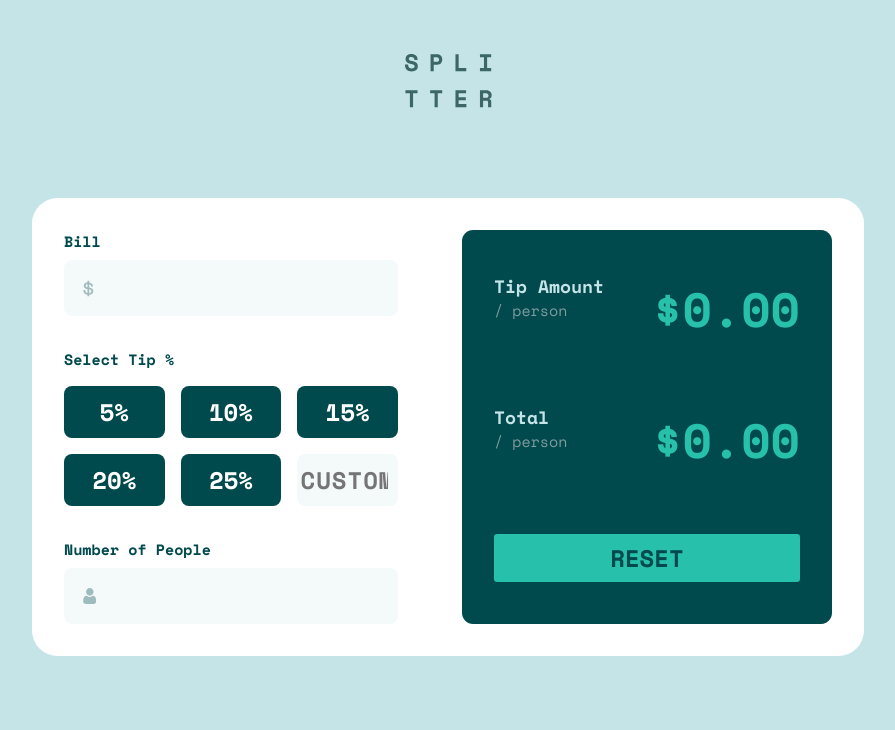
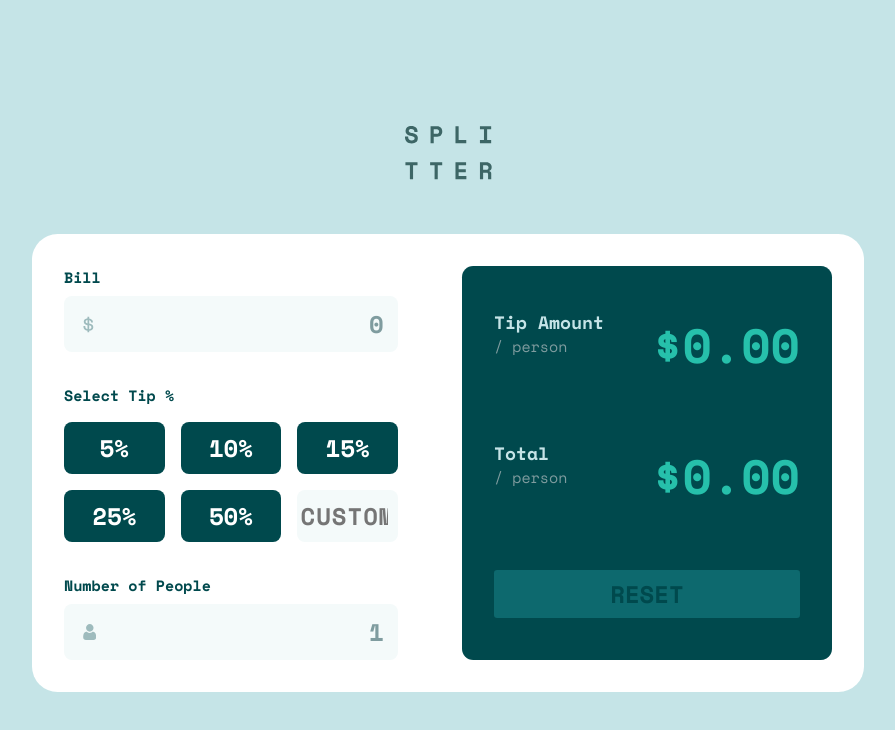
Before and after one commit to LogvnR/tip-calculator-app, a React (Create React App) app: page / in a window 1280 px wide. Shown: the top 730 px of the page, without its empty margins (192-1087 px from the left). Built offline with nearby package versions, Linux system fonts and the light colour scheme.

Commit message:
various bug fixes and style changes

```diff
--- a/public/index.html
+++ b/public/index.html
@@ -7,7 +7,7 @@
     <meta name="theme-color" content="#000000" />
     <meta
       name="description"
-      content="Web site created using create-react-app"
+      content="Meal Tip Calculator and Bil Splitter. Built with Reactjs."
     />
     <link rel="apple-touch-icon" href="%PUBLIC_URL%/logo192.png" />
     <link rel="manifest" href="%PUBLIC_URL%/manifest.json" />
--- a/src/App.js
+++ b/src/App.js
@@ -1,11 +1,12 @@
-import styles from './App.module.css';
+import styles from "./App.module.css";
 
-import Logo from './Assets/Logo';
-import MainCard from './Components/MainCard';
+import Logo from "./Assets/Logo";
+import MainCard from "./Components/MainCard";
 
 const App = () => {
   return (
-    <main className={styles['main-container']}>
+    <main className={styles["main-container"]}>
+      <h1>Splitter</h1>
       <Logo className={styles.logo} />
       <MainCard />
     </main>
--- a/src/App.module.css
+++ b/src/App.module.css
@@ -5,13 +5,22 @@
   align-items: center;
 }
 
-.logo {
-  margin: 2.5rem;
+h1 {
+  display: none;
 }
 
-@media only screen and (min-width: 767px) {
+.logo {
+  margin: 3rem;
+}
+
+@media only screen and (min-width: 769px) {
+  .main-container {
+    height: 100vh;
+    justify-content: center;
+  }
+
   .logo {
     font-size: var(--font-medium);
-    margin: 3em 2.5em 5em;
+    margin: 1em 2.5em 3em;
   }
 }
--- a/src/Components/MainCard.jsx
+++ b/src/Components/MainCard.jsx
@@ -17,6 +17,7 @@ const MainCard = () => {
 
   const [amountValid, setAmountValid] = useState(true);
   const [personsValid, setPersonsValid] = useState(true);
+  const [btnActive, setBtnActive] = useState(false);
 
   const amountChangeHandler = (e) => {
     setAmount(e.target.value);
@@ -38,9 +39,11 @@ const MainCard = () => {
       );
       setTipAmount(tipPerPerson);
       setTotalAmount(amountPerPerson);
+      setBtnActive(true);
     } else {
       setTipAmount("0.00");
       setTotalAmount("0.00");
+      setBtnActive(false);
     }
   }, [amount, tip, persons]);
 
@@ -79,6 +82,7 @@ const MainCard = () => {
           inputHandler={amountChangeHandler}
           name="amount"
           label="Bill"
+          placeholder="0"
         >
           <Dollar />
         </Input>
@@ -90,6 +94,7 @@ const MainCard = () => {
           valid={personsValid}
           name="persons"
           label="Number of People"
+          placeholder="1"
         >
           <Person />
         </Input>
@@ -99,6 +104,7 @@ const MainCard = () => {
         reset={resetForm}
         tipPerPersonAmount={tipAmount}
         totalPerPersonAmount={totalAmount}
+        btnActive={btnActive}
       />
     </form>
   );
--- a/src/Components/Results.jsx
+++ b/src/Components/Results.jsx
@@ -22,7 +22,13 @@ const Results = (props) => {
         </div>
       </div>
       <div className={styles["btn-container"]}>
-        <button onClick={props.reset} className={styles.btn}>
+        <button
+          disabled={!props.btnActive}
+          onClick={props.reset}
+          className={
+            props.btnActive ? styles.btn : `${styles.btn} ${styles.disabled}`
+          }
+        >
           Reset
         </button>
       </div>
--- a/src/Components/Styles/Input.module.css
+++ b/src/Components/Styles/Input.module.css
@@ -51,11 +51,19 @@
   caret-color: var(--main-bg);
 }
 
+.input::placeholder {
+  color: var(--dark-color2);
+}
+
 .error {
   border: 2px solid var(--error);
   outline-color: var(--error);
   color: var(--error);
   caret-color: var(--error);
+}
+
+.error::placeholder {
+  color: var(--error);
 }
 
 .input-container svg {
--- a/src/Components/Styles/MainCard.module.css
+++ b/src/Components/Styles/MainCard.module.css
@@ -6,7 +6,13 @@
   padding: 2rem;
 }
 
-@media only screen and (min-width: 767px) {
+@media only screen and (min-width: 500px) and (max-width: 768px) {
+  .main {
+    padding: 3rem;
+  }
+}
+
+@media only screen and (min-width: 769px) {
   .main {
     width: 65%;
     display: flex;
@@ -25,6 +31,6 @@
     display: flex;
     gap: 4rem;
     border-radius: 1.6rem;
-    margin-top: 3rem;
+    margin-bottom: 2rem;
   }
 }
--- a/src/Components/Styles/Results.module.css
+++ b/src/Components/Styles/Results.module.css
@@ -15,6 +15,7 @@
   margin: 0.9rem 0;
   display: flex;
   justify-content: space-between;
+  cursor: alias;
 }
 
 .description {
@@ -69,6 +70,8 @@
   text-transform: uppercase;
   color: var(--dark-bg);
   background-color: var(--main-bg);
+  transition: all 0.25s ease-in-out;
+  cursor: pointer;
 }
 
 .btn:active {
@@ -76,7 +79,14 @@
   background-color: var(--light-color1);
 }
 
-@media only screen and (min-width: 767px) {
+.disabled {
+  transition: all 0.25s ease-in-out;
+  background-color: hsl(183, 79%, 24%);
+  color: hsl(183, 100%, 15%);
+  cursor: alias;
+}
+
+@media only screen and (min-width: 769px) {
   .container {
     justify-content: space-between;
     padding: 1.8rem 2rem;
@@ -87,4 +97,10 @@
     transition: all 0.25s ease-in-out;
     background-color: var(--light-color1);
   }
+
+  .disabled:hover {
+    transition: all 0.25s ease-in-out;
+    background-color: hsl(183, 79%, 24%);
+    color: hsl(183, 100%, 15%);
+  }
 }
--- a/src/Components/Styles/Tip.module.css
+++ b/src/Components/Styles/Tip.module.css
@@ -26,9 +26,10 @@
   font-weight: 700;
   color: var(--white);
   background-color: var(--dark-bg);
+  cursor: pointer;
 }
 
-@media only screen and (min-width: 767px) {
+@media only screen and (min-width: 769px) {
   .tip-amount:hover {
     transition: all 0.25s ease-in-out;
     background-color: var(--light-color1);
--- a/src/Components/Styles/Tips.module.css
+++ b/src/Components/Styles/Tips.module.css
@@ -8,6 +8,7 @@
   font-size: var(--font-small);
   color: var(--dark-bg);
   font-weight: 700;
+  cursor: alias;
 }
 
 .tip-container {
@@ -53,7 +54,7 @@
   display: none;
 }
 
-@media only screen and (min-width: 767px) {
+@media only screen and (min-width: 769px) {
   .tip-container {
     grid-template-columns: repeat(3, 1fr);
     grid-template-rows: repeat(2, 1fr);
--- a/src/Components/Tips.jsx
+++ b/src/Components/Tips.jsx
@@ -35,14 +35,14 @@ const Tips = (props) => {
         />
         <Tip
           inputHandler={props.inputHandler}
-          value={20}
-          amount="20%"
+          value={25}
+          amount="25%"
           id="radio4"
         />
         <Tip
           inputHandler={props.inputHandler}
-          value={25}
-          amount="25%"
+          value={50}
+          amount="50%"
           id="radio5"
         />
         <div onClick={uncheckHandler} className={styles["custom-container"]}>
--- a/src/Components/UI/Input.jsx
+++ b/src/Components/UI/Input.jsx
@@ -18,6 +18,9 @@ const Input = (props) => {
           name={props.name}
           id={props.id}
           type="number"
+          placeholder={props.placeholder}
+          onFocus={(e) => (e.target.placeholder = "")}
+          onBlur={(e) => (e.target.placeholder = props.placeholder)}
           className={
             props.valid ? styles.input : `${styles.input} ${styles.error}`
           }
```
